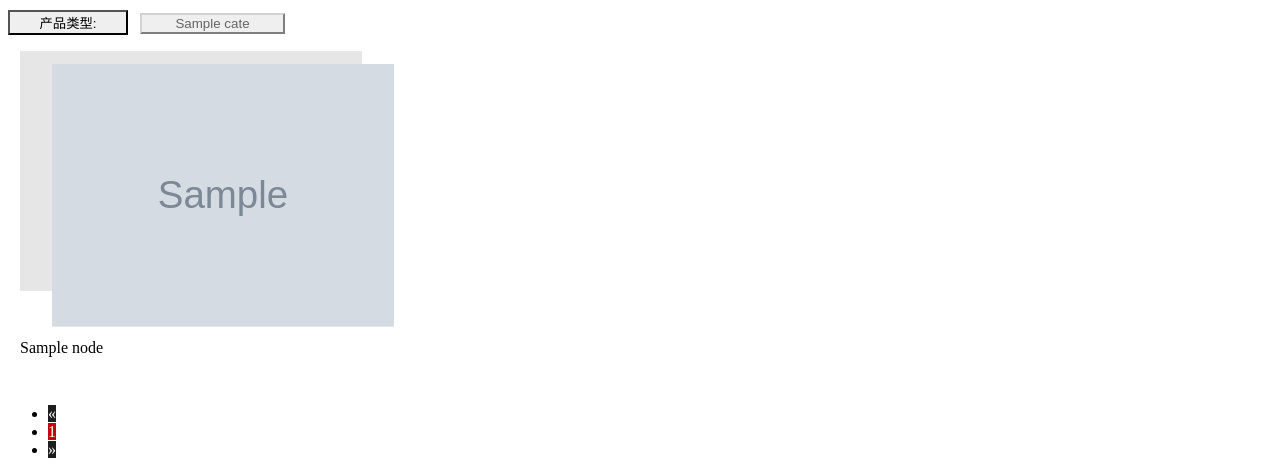
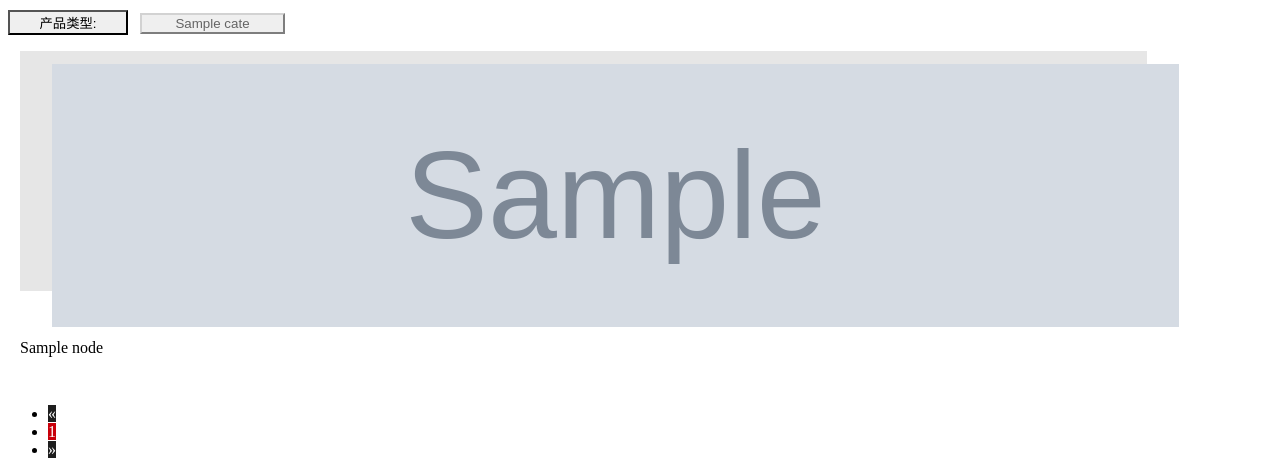
Before and after one commit to itove/renjie, a Symfony app: template templates/products/index.html.twig in a window 1280 px wide. Shown: the part 820-1295 px from the top of the page. Run offline with Twig, Linux system fonts and the light colour scheme; the template is opened without the code that fills it: most values are stand-ins (such as "Sample title", 1, 10 or a date in 2020); grey boxes marked "Sample" are stand-in pictures; some libraries are stand-ins or nearby versions.

Commit message:
rm products index .img width

```diff
--- a/public/css/products.css
+++ b/public/css/products.css
@@ -20,7 +20,6 @@
 }
 .products-wrapper{
   .img{
-    width: 380px;
     height: 240px;
     background: linear-gradient(90deg, #e6e6e6 0 90%, transparent 50% 100%);
     img{
```
